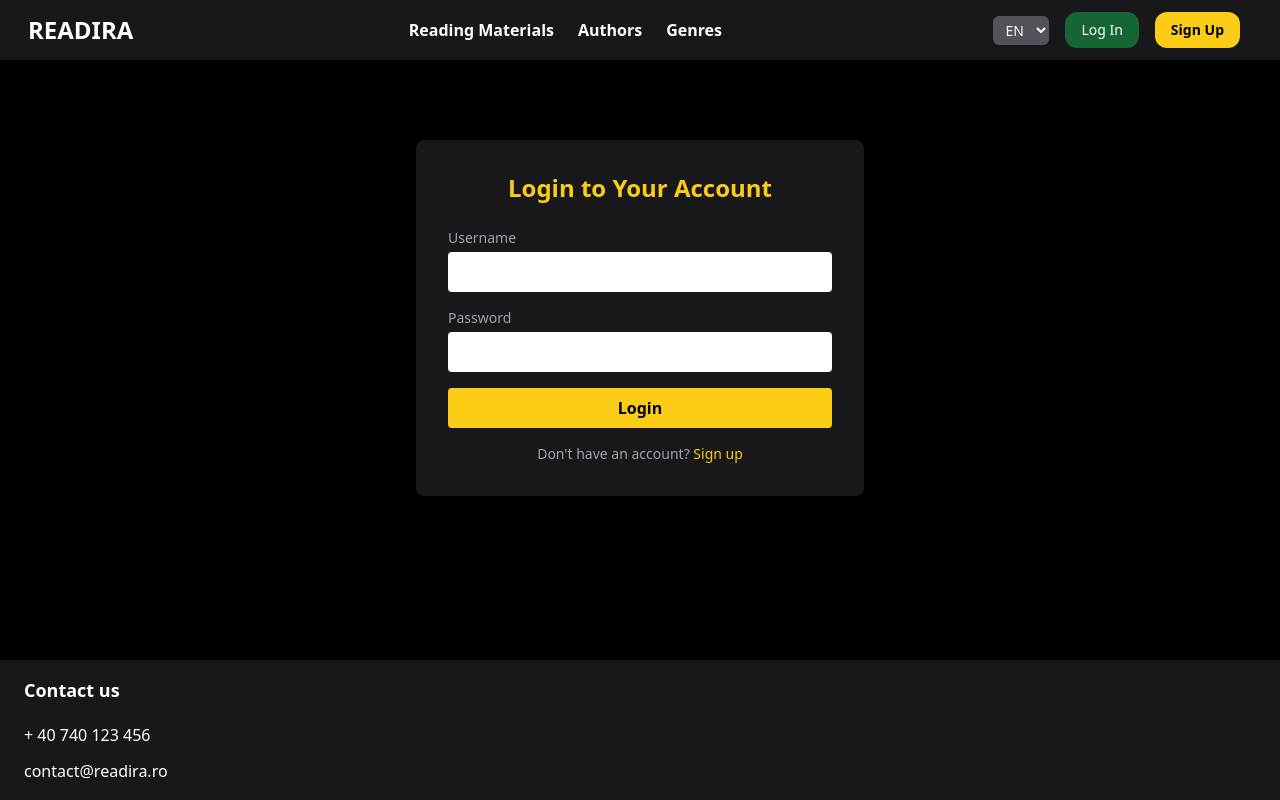
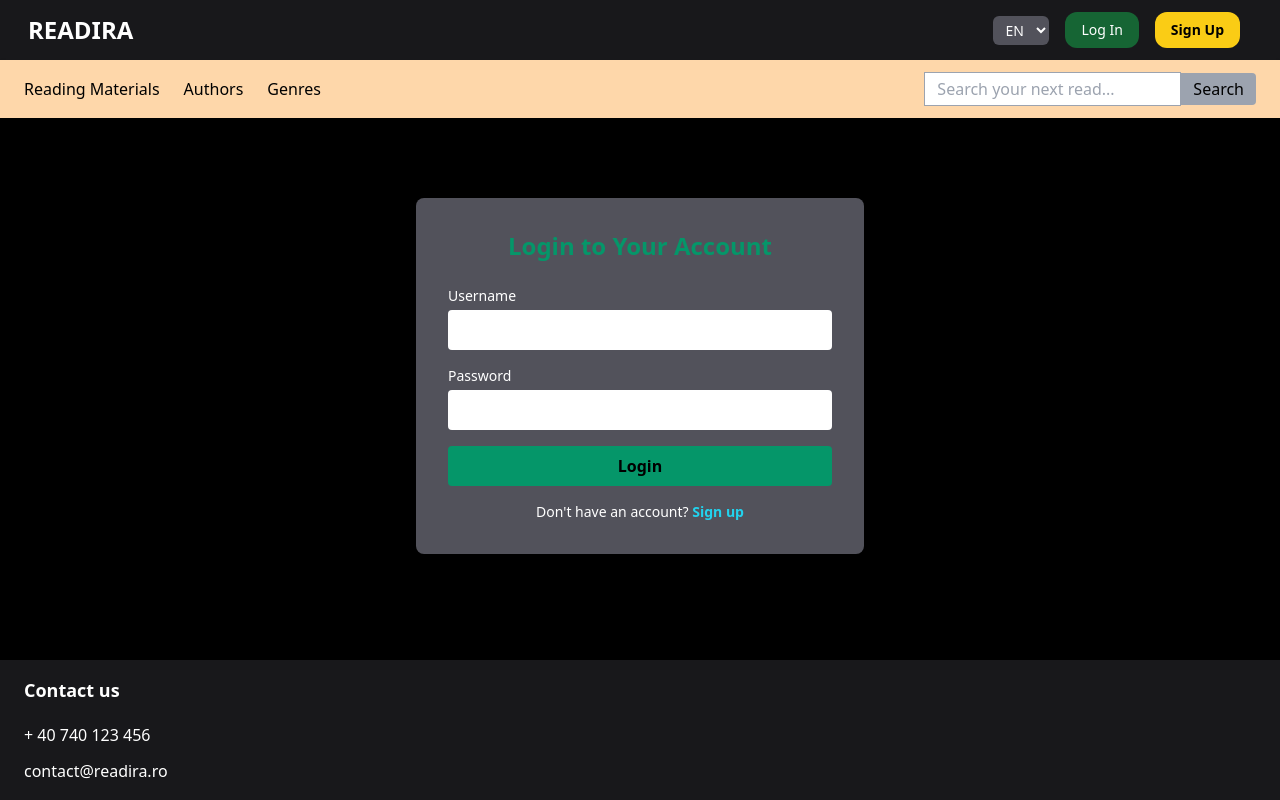
Before and after one commit to Marina-Trifan/online_library, a Django app: page /en/user/login/ in a window 1280 px wide. Run offline with Django 5.2, Linux system fonts and the light colour scheme; some libraries are stand-ins or nearby versions.

Commit message:
Login and register templates finalized (for now)

```diff
--- a/readira/readira/templates/readira/base.html
+++ b/readira/readira/templates/readira/base.html
@@ -42,13 +42,6 @@
             <a href = '/' class='hover:bg-green-600 px-1 rounded'>READIRA</a>
         </div>
 
-        <!--Navbar-->
-        <div class="hidden md:flex space-x-6 items-center px-6">
-            <a href="{% url 'library:reading_materials' %}" class="hover:bg-yellow-400 font-bold transition">Reading Materials</a>
-            <a href="{% url 'library:author_list' %}" class="hover:bg-yellow-400 font-bold transition">Authors</a>
-            <a href="{% url 'library:genre_list' %}" class="hover:bg-yellow-400 font-bold transition">Genres</a>
-        </div>
-
         <!-- Right Section -->
         <div class="hidden md:flex items-center space-x-4">
             <!-- Language Switcher -->
@@ -68,7 +61,7 @@
                 <a href="{% url 'user_account:logout' %}" class="px-4 py-2 bg-zinc-800 text-white rounded-xl text-sm">Log Out</a>
             {% else %}
                 <a href="{% url 'user_account:login' %}" class="px-4 py-2 bg-green-800 text-white rounded-xl text-sm">Log In</a>
-                <a href="{% url 'usr_account:register' %}" class="px-4 py-2 bg-yellow-400 text-black rounded-xl text-sm font-semibold">Sign Up</a>
+                <a href="{% url 'user_account:register' %}" class="px-4 py-2 bg-yellow-400 text-black rounded-xl text-sm font-semibold">Sign Up</a>
             {% endif %}
 
             <!-- Theme toggle -->
@@ -77,7 +70,32 @@
             </button>
         </div>
     </header>
+    <nav class = 'sticky top-0 z-50 bg-orange-200 w-full mt-0 mb-0 text-black shadow'>
+        <div class="flex items-center justify-between py-3 flex">
 
+
+            <!-- Centre Section -->
+            <div class="hidden md:flex space-x-6 items-center px-6">
+                <a href="{% url 'library:reading_materials' %}" class="hover:bg-yellow-400 transition">Reading Materials</a>
+                <a href="{% url 'library:author_list' %}" class="hover:bg-yellow-400 transition">Authors</a>
+                <a href="{% url 'library:genre_list' %}" class="hover:bg-yellow-400 transition">Genres</a>
+            </div>
+
+            <!-- Right Section -->
+            <div class="hidden md:flex items-center space-x-4 px-6">
+
+                <!-- Search Form -->
+                <form action = '/search' method ='get' class='flex items-center'>
+                    <input type='search' name='q' placeholder='Search your next read...'
+                        class='rounded-1 px-3 py-1 text-black border border-gray-400 focus:outline-none'/>
+                    <button type='submit'
+                            class='bg-gray-400 px-3 py-1 rounded-r hover:bg-gray-200 transition-colors duration-200'>
+                        Search
+                    </button>
+                </form>
+            </div>
+        </div>
+    </nav>
 
 <!-- Content -->
     <main class='container mx-auto flex-grow'>
--- a/readira/user_account/templates/user_account/login.html
+++ b/readira/user_account/templates/user_account/login.html
@@ -2,9 +2,9 @@
 {% load i18n static %}
 
 {% block content %}
-<section class="bg-black text-white py-20 px-4">
-  <div class="max-w-md mx-auto bg-zinc-900 p-8 rounded-lg shadow-md">
-    <h2 class="text-2xl font-bold mb-6 text-yellow-400 text-center">Login to Your Account</h2>
+<section class="py-20 px-4">
+  <div class="max-w-md mx-auto bg-amber-100 dark:bg-zinc-600 p-8 rounded-lg shadow-md">
+    <h2 class="text-2xl font-bold mb-6 text-red-400 dark:text-emerald-600 text-center">Login to Your Account</h2>
     {% if messages %}
       {% for message in messages %}
         <div class="bg-red-500 text-white p-3 rounded mb-4 text-sm">
@@ -15,20 +15,22 @@
     <form method="post" action="{% url 'user_account:login' %}" class="space-y-4">
       {% csrf_token %}
       <div>
-        <label for="username" class="block text-sm text-gray-400 mb-1">Username</label>
+        <label for="username" class="block text-sm text-black dark:text-white mb-1">Username</label>
         <input type="text" name="username" id="username" required class="w-full px-4 py-2 rounded text-black">
       </div>
       <div>
-        <label for="password" class="block text-sm text-gray-400 mb-1">Password</label>
+        <label for="password" class="block text-sm text-black dark:text-white mb-1">Password</label>
         <input type="password" name="password" id="password" required class="w-full px-4 py-2 rounded text-black">
       </div>
-      <button type="submit" class="w-full bg-yellow-400 text-black py-2 rounded hover:bg-yellow-300 font-semibold">
+      <button type="submit" class="w-full bg-green-400 dark:bg-emerald-600 text-black py-2 rounded hover:bg-yellow-300 font-semibold">
         Login
       </button>
     </form>
-    <p class="text-sm text-gray-400 text-center mt-4">
+    <p class="text-sm text-black dark:text-white text-center mt-4">
       Don't have an account?
-      <a href="{% url 'user_account:register' %}" class="text-yellow-400 hover:underline">Sign up</a>
+      <a href="{% url 'user_account:register' %}" class="text-indigo-600 dark:text-cyan-400 hover:underline font-semibold">
+        Sign up
+      </a>
     </p>
   </div>
 </section>
--- a/readira/user_account/views.py
+++ b/readira/user_account/views.py
@@ -26,7 +26,7 @@
 
 def logout_view(request):
     logout(request)
-    return redirect('login')
+    return redirect('user_account:login')
 
 
 
```
Also changed, not shown: readira/library/templates/library/main_page.html (+0 -28 lines), readira/user_account/templates/user_account/register.html (+9 -6 lines).
